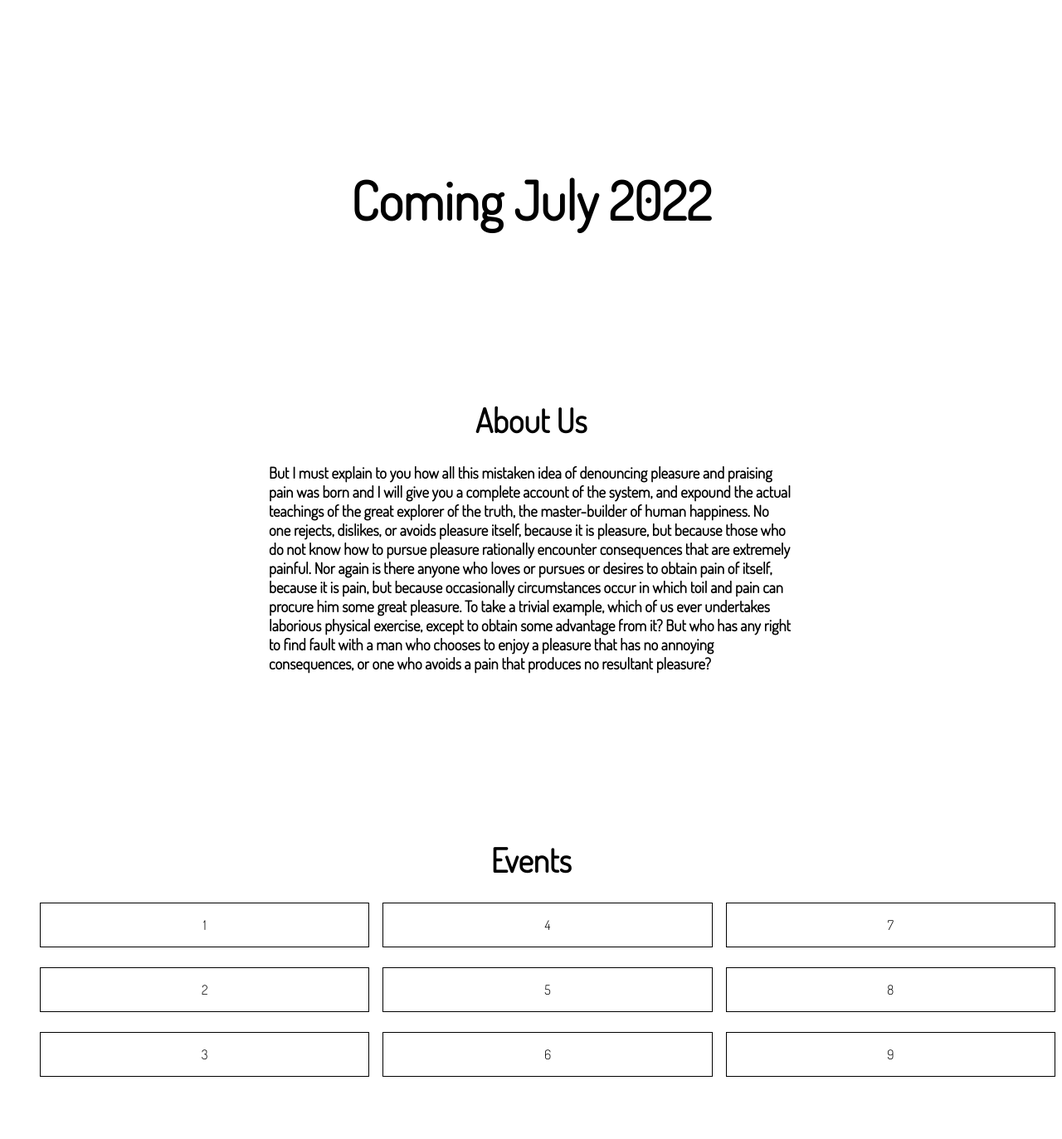
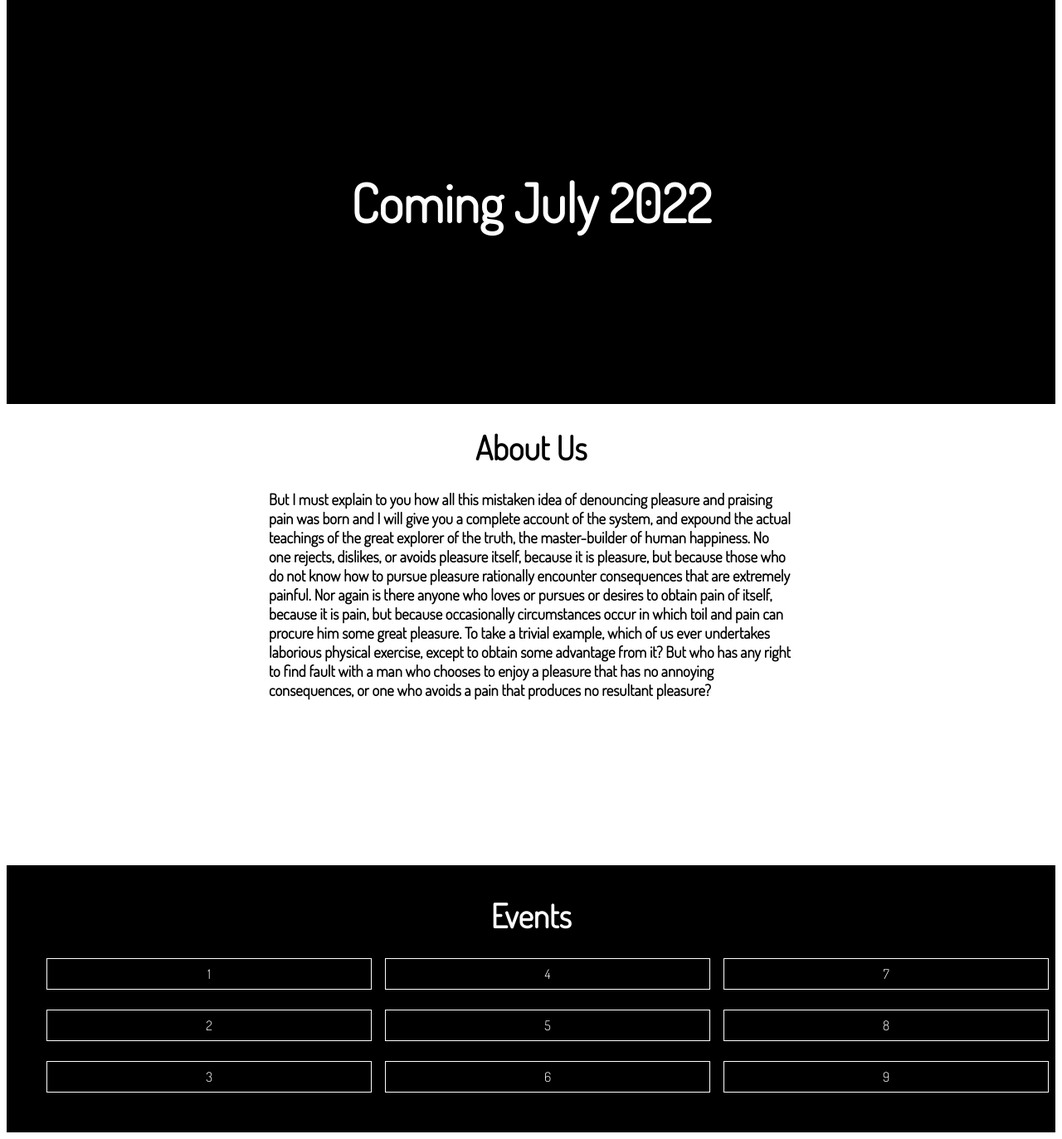
Before and after one commit to IngeniusKIS/Ingenius-site, a Flask app: page / in a window 1280 px wide. Shown: the part 130-1503 px from the top of the page at 83% size. Before the commit the page ends 1428 px from the top, so only its background shows below. Run offline with Flask 2, Linux system fonts and the light colour scheme.

Commit message:
favicon added

```diff
--- a/app/static/style.css
+++ b/app/static/style.css
@@ -34,9 +34,12 @@
 
 .landing{
 	text-align: center;
-	margin: 12.5rem;
+	margin: auto;
+	padding: 10rem;
 	font-size: xx-large;
-
+	background-color: black;
+	color: white;
+	width: 100%
 }
 
 .about{
@@ -51,9 +54,16 @@
 	font-size: 40px;
 }
 
+.events{
+	background-color: black;
+	color: white;
+	padding: 0.5rem;
+}
+
 .events h1{
 	text-align: center;
 	font-size: 40px;
+
 }
 
 .events ul{
@@ -62,8 +72,8 @@
 }
 
 .events ul li{
-	border: 1px solid black;
-	padding: 1rem;
+	border: 1px solid white;
+	padding: 0.5rem;
 	margin-bottom: 1.5rem;
 	text-align: center;
 }
--- a/app/templates/home.html
+++ b/app/templates/home.html
@@ -4,6 +4,7 @@
 	<meta charset="utf-8">
 	<meta name="viewport" content="width=device-width, initial-scale=1">
 	<link rel="stylesheet" type="text/css" href="{{url_for('static',filename='style.css')}}">
+	<link rel="shortcut icon" type="image/x-icon" href="{{url_for('static',filename='favicon.ico')}}">
 	<title>Ingenius</title>
 </head>
 <body>
--- a/app/templates/register.html
+++ b/app/templates/register.html
@@ -4,6 +4,7 @@
 	<meta charset="utf-8">
 	<meta name="viewport" content="width=device-width, initial-scale=1">
 	<link rel="stylesheet" type="text/css" href="{{url_for('static',filename='style.css')}}">
+	<link rel="shortcut icon" type="image/x-icon" href="{{url_for('static',filename='favicon.ico')}}">
 	<title>Register</title>
 </head>
 <style type="text/css">
```
Also changed, not shown: app/static/favicon.ico (added).
